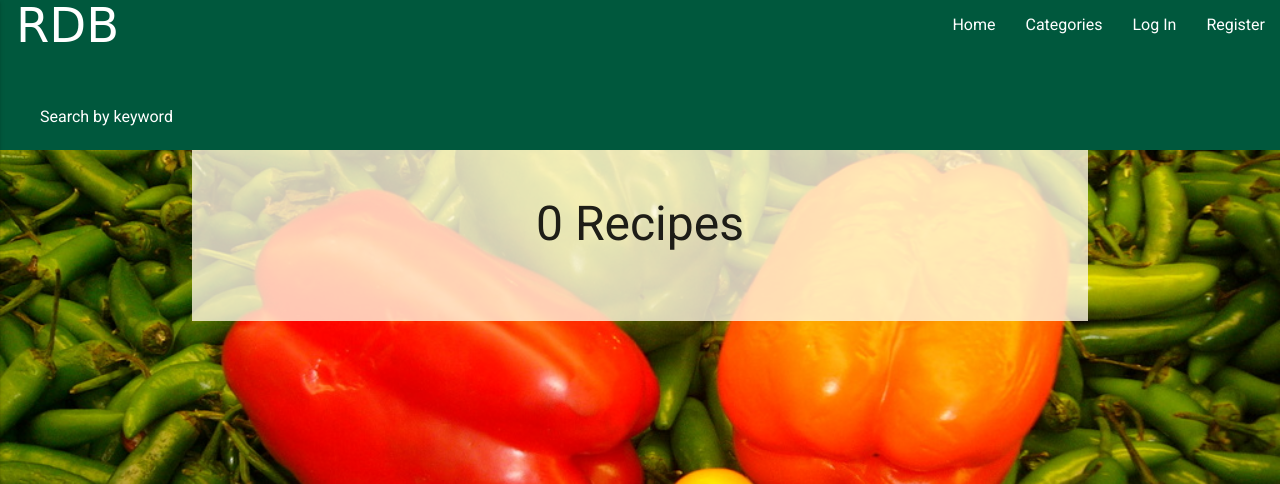
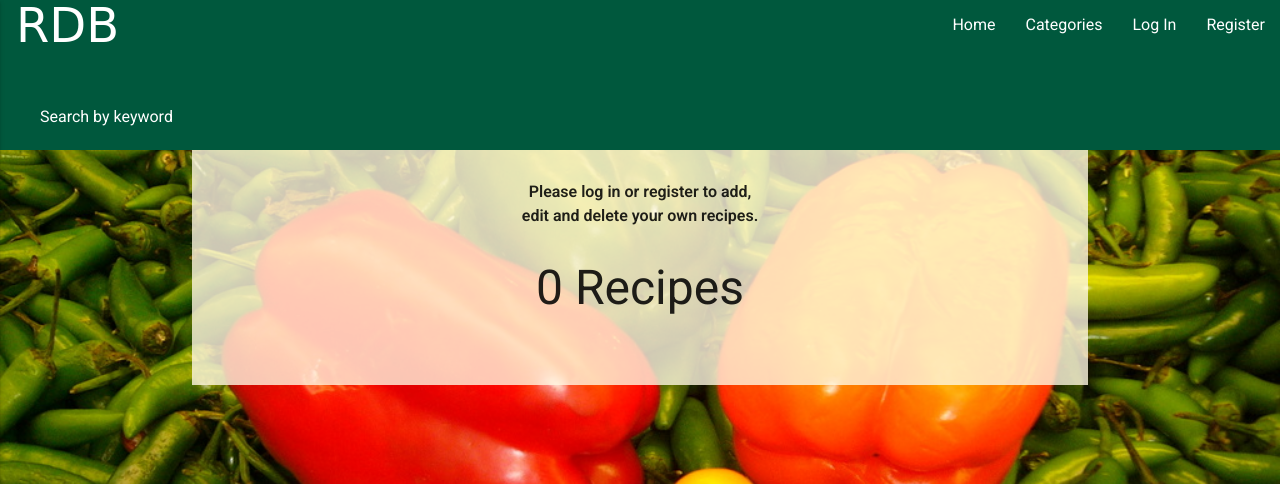
Before and after one commit to freddorn/recipe-database, a Flask app: page / in a window 1280 px wide. Shown: the top 484 px of the page. Run offline with Flask 2, Linux system fonts and the light colour scheme; data that the repository does not hold is empty; some libraries are stand-ins or nearby versions; some web fonts are replaced.

Commit message:
add message to login and show username if logged in

```diff
--- a/static/css/style.css
+++ b/static/css/style.css
@@ -111,6 +111,11 @@ h3 {
     margin-bottom: 0rem;
 }
 
+#login-text {
+    text-align: center;
+    font-weight: 600;
+}
+
 .container {
     text-align: center;
 }
--- a/templates/base.html
+++ b/templates/base.html
@@ -60,6 +60,14 @@
 		</div>
 	</header>
 	<div class="container">
+        <!--If the user is logged in, they see their username at the top of each page-->
+        {% if session.username %}
+            <p id="login-text">Logged in as {{ session.username }}</p>
+        {% else %}
+            <p id="login-text">Please log in or register to add,<br>
+                                edit and delete your own recipes.</p>
+        {% endif %}
+
 		{% block content %} {% endblock %}
 	</div>
 
```
